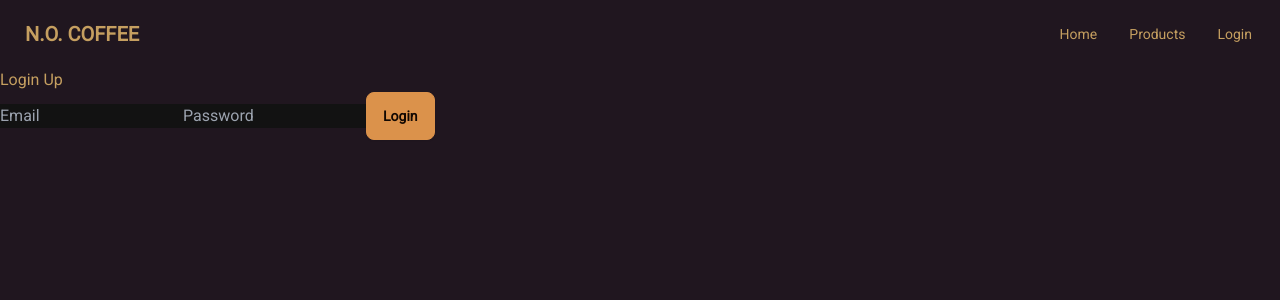
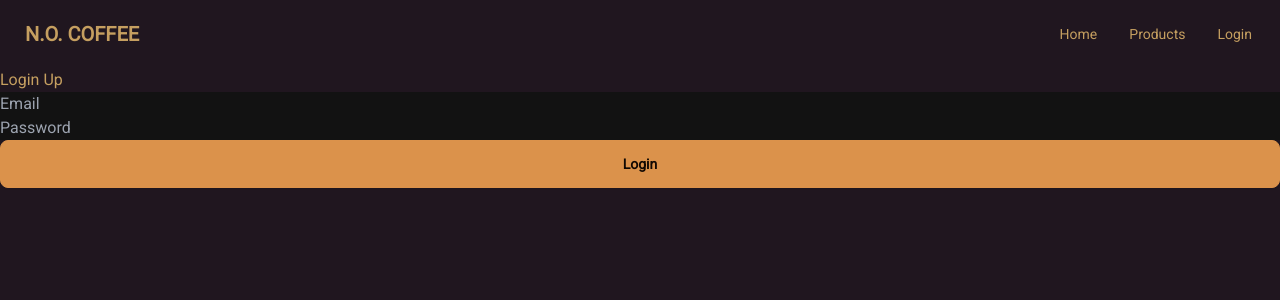
Before and after one commit to rmccrear/coffeeshop-frontend-demo, a Next.js app: page /login in a window 1280 px wide. Shown: the top 300 px of the page. Built offline with nearby package versions, Linux system fonts and the light colour scheme.

Commit message:
update login page

```diff
--- a/src/components/LoginForm.js
+++ b/src/components/LoginForm.js
@@ -4,13 +4,18 @@ import Button from '@/components/Button';
 export default function LoginForm({ buttonLabel, handleLogin}) {
   function handleSubmit(event) {
     event.preventDefault();
-    handleLogin();
+    // Get email and password from FORM
+    console.log(event.target.elements.email);
+    const email = event.target.elements.email.value;
+    const password = event.target.elements.password.value;
+
+    handleLogin(email, password);
   }
   return (
-    <form className="form" onSubmit={handleSubmit}>
-      <input type="email" placeholder="Email" />
-      <input type="password" placeholder="Password" />
-      <Button label={buttonLabel} />
+    <form className="form flex flex-col" onSubmit={handleSubmit}>
+      <input type="email" placeholder="Email" name="email"/>
+      <input type="password" placeholder="Password" name="password" />
+      <Button label={buttonLabel}/>
     </form>
   );
 }
--- a/src/pages/login.js
+++ b/src/pages/login.js
@@ -1,3 +1,4 @@
+import {useState} from 'react';
 import { useRouter } from 'next/router';
 import LoginForm from '@/components/LoginForm';
 import Navbar from '@/components/Navbar';
@@ -5,14 +6,50 @@ import Footer from '@/components/Footer';
 
 export default function LoginPage() {
   const router = useRouter();
-  function handleLogin() {
-    alert('Login clicked!');
-    router.push('/products');
+  const [ error, setError ] = useState(false);
+  const [ errorMessage, setErrorMessage ] = useState("");
+
+  async function handleLogin(email, password) {
+    alert('Login clicked! ' + email);
+    // fetch POST
+    //       to url: https://coffee-shop-backend-5fmn.onrender.com/api/v2/users/login
+    const payload = { email, password };
+
+    // const response = await fetch("https://coffee-shop-backend-5fmn.onrender.com/api/v2/users/login", {
+    // const response = await fetch("http://localhost:4000/api/v2/users/login", {
+    const response = await fetch(`${process.env.NEXT_PUBLIC_BACKEND_URL}/users/login`, {
+      method: "POST",
+      body: JSON.stringify(payload),
+      headers: {
+        "Content-type": "application/json; charset=UTF-8"
+      }
+    });
+    const data = await response.json();
+    console.log(data);
+    console.log(data.token);
+
+    // Save the token in local storage...
+    if(data.token && data.user) {
+      localStorage.setItem("token", data.token);
+      localStorage.setItem("user", JSON.stringify(data.user));
+      // if successful, go to products.
+      setError(false);
+      router.push('/products');
+    } else {
+      setError(true);
+      setErrorMessage(data.error);
+    }
   }
+
   return (
     <div>
       <Navbar />
       <h1>Login Up</h1>
+      {error && (
+        <div className="text-red-400 text-sm">
+          Error: {errorMessage}
+        </div>
+      )}
       <LoginForm buttonLabel="Login" handleLogin={handleLogin}/>
       <Footer />
     </div>
```
